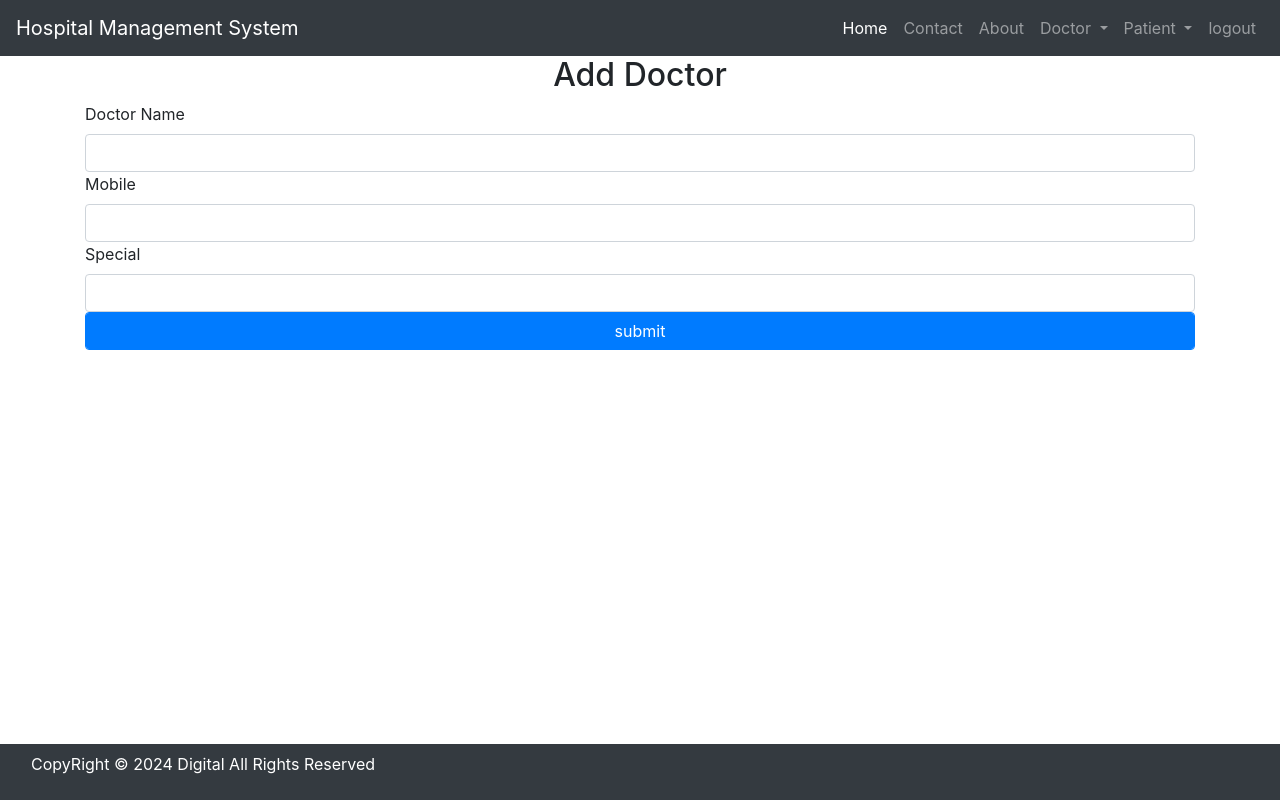
After one commit to Ayush-Dutta/Hospital-Management-System-Using-Django, a Django app: page /add_doctor/ in a window 1280 px wide. The commit adds this page. Run offline with Django 5.2, Linux system fonts and the light colour scheme; a user stored in the database is signed in; some libraries are stand-ins or nearby versions.

Commit message:
tenth commit

```diff
--- /dev/null
+++ b/hospital_mngt/hospital/templates/add_doctor.html
@@ -0,0 +1,39 @@
+{%include 'base.html'%}
+{% load static %}
+{%include 'navigation.html'%}
+
+{% block content %}
+{% if error == "no"%}
+<script>
+    alert('Record saved successfully');
+    window.location = "{%url 'view_doctor' %}";
+</script>
+{% endif %}
+
+{% if error == "yes" %}
+<script>
+    alert('invalid login try again');
+</script>
+{% endif %}
+<div class="container">
+    <h2 class="text-center">Add Doctor</h2>
+    <form method="POST">
+        {% csrf_token%}
+        <label>Doctor Name</label>
+        <input type="text" class="form-control" name="name"/>
+        <label>Mobile</label>
+        <input type="text" class="form-control" name="mobile"/>
+        <label>Special</label>
+        <input type="text" class="form-control" name="special"/>
+
+        <input type="submit" value="submit" class="form-control btn btn-primary"/>
+
+    </form>
+
+</div>
+
+{% endblock content %}
+
+
+
+{%include 'footer.html'%}
--- a/hospital_mngt/hospital/templates/base.html
+++ b/hospital_mngt/hospital/templates/base.html
@@ -12,7 +12,31 @@
         <meta name="viewport" content="width=device-width, initial-scale=1">
         <link rel="stylesheet" href="https://use.fontawesome.com/releases/v5.7.0/css/all.css">
         <link rel="stylesheet" type="text/css" href="{% static 'css/mystyle.css' %}">
+        <link rel="stylesheet" href=https://cdn.datatables.net/1.10.22/css/jquery.dataTables.min.css />
+        <link rel="stylesheet" href=https://cdn.datatables.net/buttons/1.6.5/css/buttons.dataTables.min.css />
+        <script src="https://code.jquery.com/jquery-3.5.1.js"></script>
+        <script src="https://cdn.datatables.net/1.10.22/js/jquery.dataTables.min.js"></script>
+        <script src="https://cdn.datatables.net/buttons/1.6.5/js/dataTables.buttons.js"></script>
+        <script src="https://cdnjs.cloudflare.com/ajax/libs/jszip/3.1.3/jszip.min.js"></script>
+        <script src="https://cdnjs.cloudflare.com/ajax/libs/pdfmake/0.1.53/pdfmake.min.js"></script>
+        <script src="https://cdnjs.cloudflare.com/ajax/libs/pdfmake/0.1.53/vfs_fonts.js"></script>
+        <script src="https://cdn.datatables.net/buttons/1.6.5/js/buttons.html5.min.js"></script>
         <title>Hospital Management System</title>
+        <script>
+            $(document).ready(function()
+            {
+                $('#example').DataTable(
+                    {
+                    dom: 'Bfrtip',
+                    buttons: [
+                    'copyHtml5',
+                    'excelHtml5',
+                    'csvHtml5',
+                    'pdfHtml5',
+                    ]
+                    }                   );
+            }                  );
+        </script>
     </head>
     <body>
         {% block content %}
--- a/hospital_mngt/hospital/templates/navigation.html
+++ b/hospital_mngt/hospital/templates/navigation.html
@@ -27,7 +27,7 @@
           </a>
           <div class="dropdown-menu" aria-labelledby="navbarDropdown">
             <a class="dropdown-item" href="{%url 'view_doctor'%}">View_Doctor</a>
-            <a class="dropdown-item" href="#">Add_Doctor</a>
+            <a class="dropdown-item" href="{%url 'add_doctor'%}">Add_Doctor</a>
         </li>
         <li class="nav-item dropdown">
           <a class="nav-link dropdown-toggle" href="#" id="navbarDropdown" role="button" data-toggle="dropdown" aria-haspopup="true" aria-expanded="false">
--- a/hospital_mngt/hospital/templates/view_doctor.html
+++ b/hospital_mngt/hospital/templates/view_doctor.html
@@ -5,7 +5,7 @@
 <div>
 
     <h2>View Doctor</h2>
-    <table class="table table-hover">
+    <table id="example" class="table table-hover">
         <thead>
             <tr>
                 <th>DoctorID</th>
--- a/hospital_mngt/hospital/urls.py
+++ b/hospital_mngt/hospital/urls.py
@@ -1,5 +1,5 @@
 from django.urls import path
-from .views import About, Home, Contact, Login, Logout_admin , Index , View_Doctor , Delete_Doctor
+from .views import About, Home, Contact, Login, Logout_admin , Index , View_Doctor , Delete_Doctor, Add_Doctor
 urlpatterns = [
     path('', Home, name='home'),
     path('about/', About, name='about'),
@@ -8,5 +8,6 @@ urlpatterns = [
     path('logout/', Logout_admin, name='logout_admin'),
     path('index/', Index , name='dashboard'),
     path('view_doctor/', View_Doctor , name='view_doctor'),
+    path('add_doctor/', Add_Doctor , name='add_doctor'),
     path('delete_doctor(?p<int:pid>)/', Delete_Doctor , name='delete_doctor'),
 ]
--- a/hospital_mngt/hospital/views.py
+++ b/hospital_mngt/hospital/views.py
@@ -57,3 +57,21 @@ def Delete_Doctor(request,pid):
     doctor = Doctor.objects.get(id = pid)
     doctor.delete()
     return redirect('view_doctor')
+
+
+def Add_Doctor(request):
+    error = ""
+    if not request.user.is_staff:
+        return redirect('login')
+
+    if request.method == "POST":
+        n = request.POST['name']
+        m = request.POST['mobile']
+        sp = request.POST['special']
+        try:
+            Doctor.objects.create(Name=n, mobile=m, special = sp)
+            error="no"
+        except:
+            error = "yes"
+    d = {'error': error}
+    return render(request, 'add_doctor.html', d)
```
Also changed, not shown: hospital_mngt/db.sqlite3.
